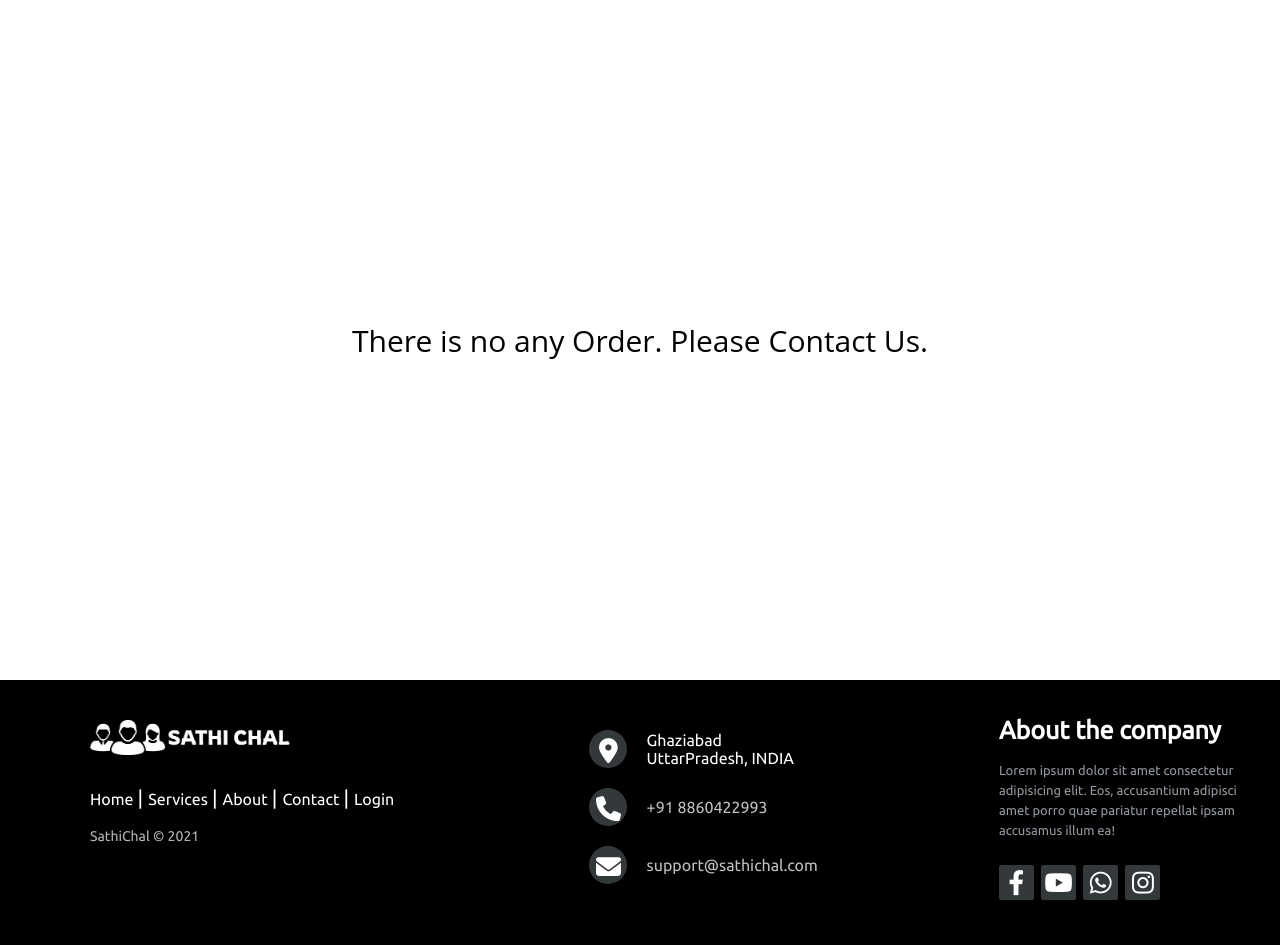
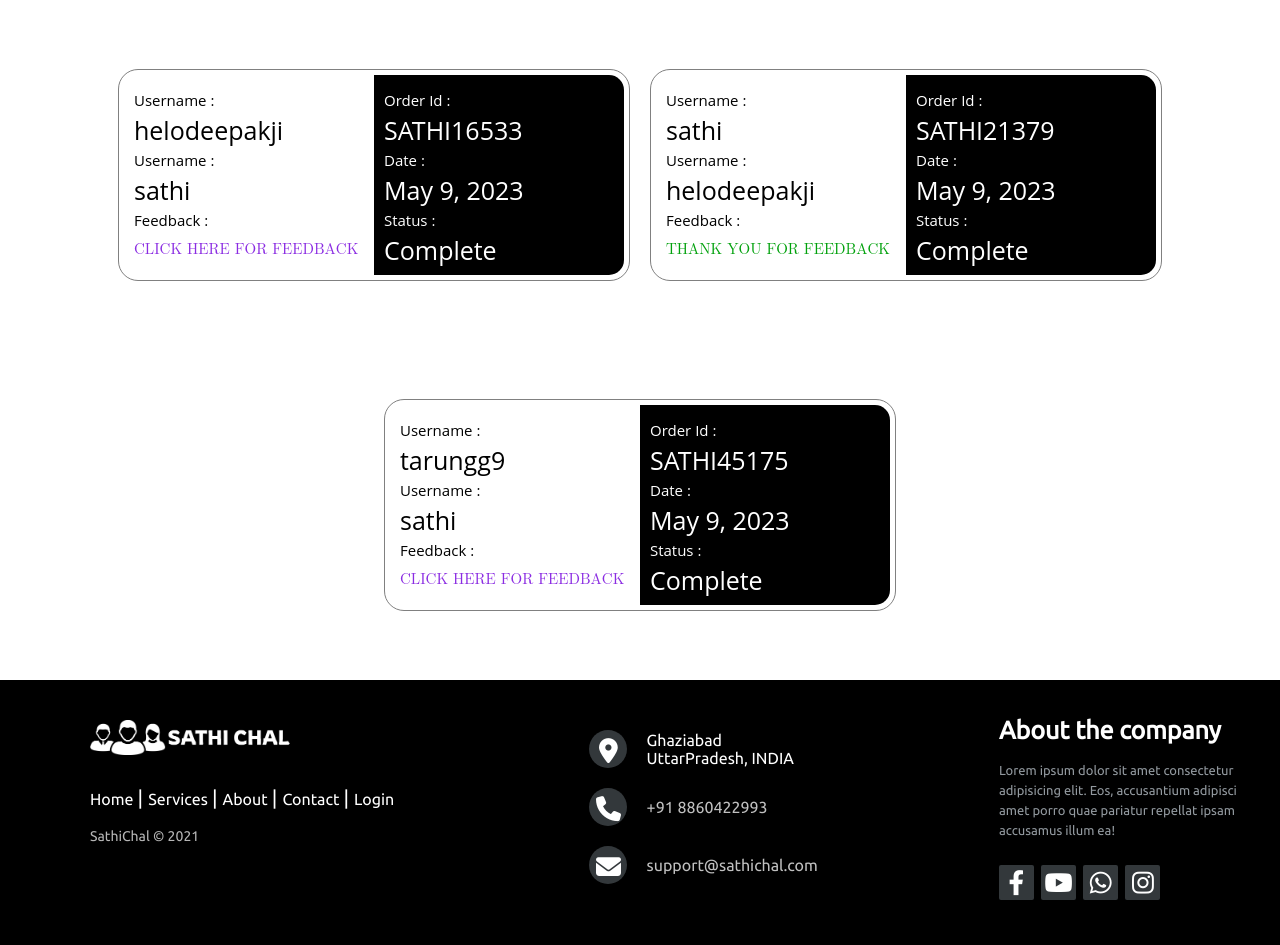
Before and after one commit to helodeepakji/sathichal, a Django app: page /order in a window 1280 px wide. Shown: the part 75-1020 px from the top of the page. Run offline with Django 4.2, Linux system fonts and the light colour scheme; a user stored in the database is signed in; data comes from the database, SQL or seed files in the repository; both versions use the stored data as it was after the commit; parts of the project's set-up code (start-up, migrations or seed data) failed here and were passed over.

Commit message:
data print in order history pages and feedback page

```diff
--- a/home/urls.py
+++ b/home/urls.py
@@ -7,6 +7,7 @@ urlpatterns = [
     path('routing', views.routing, name='routing'),
     path('login', views.loginfun, name='login'),
     path('order', views.order, name='order'),
+    path('feedback/<str:sathi_id>', views.feedback, name='feedback'),
     path('signup', views.signupfun, name='signup'),
     path('contact', views.contact, name='contact'),
     path('profile', views.profile, name='profile'),
--- a/home/views.py
+++ b/home/views.py
@@ -53,15 +53,19 @@ def order(request):
             user_list.append(user_name)
         temp = {
             'sathi_id': sathi_id.sathi_id,
+            'is_feedback': sathi_id.is_feedback,
             'users': user_list,
-            'src_lat': src_lat,
-            'src_long': src_long,
-            'dest_lat': dest_lat,
-            'dest_long': dest_long,
+            'location':{
+                'src_lat': src_lat,
+                'src_long': src_long,
+                'dest_lat': dest_lat,
+                'dest_long': dest_long,
+            },
+            'date': sathi_id.date,
         }
         groups.append(temp)
     print(groups)
-    print(username)
+
     context = {'groups': groups}
     return render(request,"order.html",context)
 
@@ -208,3 +212,13 @@ def profile(request):
             # else:
             #     sathiuser.phone = phone
         return render(request,"profile.html",{"data":sathiuser})
+
+
+
+def feedback(request,sathi_id):
+    username = request.user.username
+    print(sathi_id)
+    # get method retuen the userdetails (name,username,profile,group_location,sathi_id,date,time) and self given_by feedback
+    # post method add feedback if no existing feedback other update feedback and group table is_feedback trure
+
+    return render(request,"feedback.html")
--- a/templates/order.html
+++ b/templates/order.html
@@ -7,6 +7,10 @@
     <link rel="stylesheet" href="https://cdnjs.cloudflare.com/ajax/libs/font-awesome/6.2.1/css/all.min.css" integrity="sha512-MV7K8+y+gLIBoVD59lQIYicR65iaqukzvf/nwasF0nqhPay5w/9lJmVM2hMDcnK1OnMGCdVK+iQrJ7lzPJQd1w==" crossorigin="anonymous" referrerpolicy="no-referrer" />
     <title>Document</title>
     <style>
+        a{
+            text-decoration: none;
+            color: black;
+        }
         .main {
             min-height: 80vh;
             padding: 20px;
@@ -29,12 +33,13 @@
             display: flex;
             border-radius: 20px;
             padding: 5px;
+            cursor: pointer;
         }
         .card .userlist{
             width: 50%;
-        }
-        .card .datalist{
-            width: 50%;
+            line-height: 30px;
+            font-size: 25px;
+            padding: 10px;
         }
         .card .datalist {
             width: 50%;
@@ -50,22 +55,40 @@
             display: block;
             font-size: 15px;
         }
+        .feedback p {
+            width: 100%;
+            font-size: 15px;
+            text-transform: uppercase;
+            font-family: math;
+            font-weight: 600;
+        }
     </style>
 </head>
 <body>
     {%include "layout/navbar.html"%}
     <div class="main">
-    {% if order %}
+    {% if groups %}
+       {% for group in groups %}
+       <a href="feedback/{{group.sathi_id}}">
         <div class="card">
             <div class="userlist">
-
+                {% for user in group.users %}
+                    <div class="user"> <span>Username : </span> {{user}}</div>
+                {% endfor %}
+                {% if group.is_feedback %}
+                    <div class="feedback"><span>Feedback : </span> <p style="color: #00a10c;">Thank you for feedback</p></div>
+                {% else %}
+                    <div class="feedback"><span>Feedback : </span> <p style="color: blueviolet">Click here for feedback</p></div>
+                {% endif %}
             </div>
             <div class="datalist">
-                <div class="sathid"> <span>Order Id : </span> SATHI21379</div>
-                <div class="date"> <span>Date : </span> 20 March 2023</div>
+                <div class="sathid"> <span>Order Id : </span> {{group.sathi_id}}</div>
+                <div class="date"> <span>Date : </span> {{group.date}}</div>
                 <div class="status"> <span>Status : </span> Complete </div>
             </div>
         </div>
+        </a>
+       {% endfor %}
     {% else %}
         <div class="error">
             There is no any Order. Please Contact Us.
```
Also changed, not shown: templates/feedback.html (added, +31 -0 lines), db.sqlite3, routing/migrations/0005_chat_feedback_rename_added_by_user_group_user_and_more.py (added).
